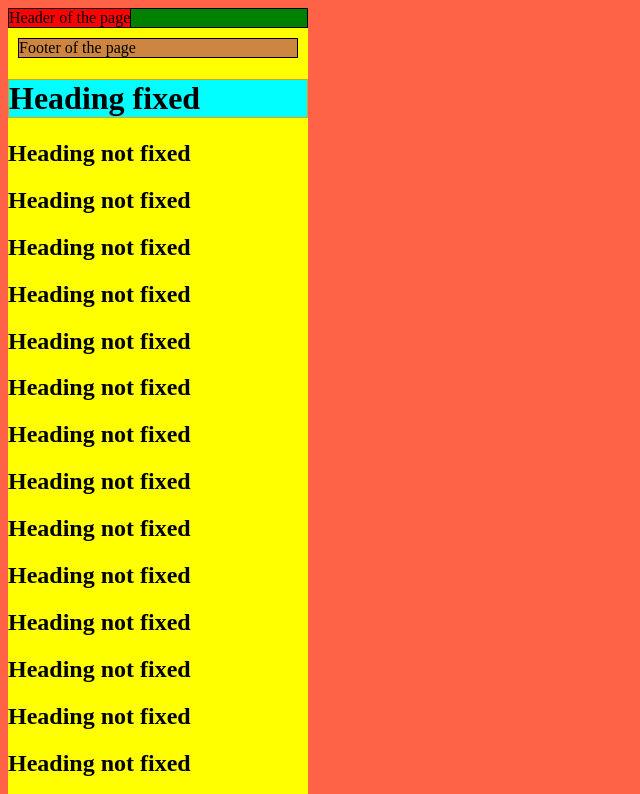
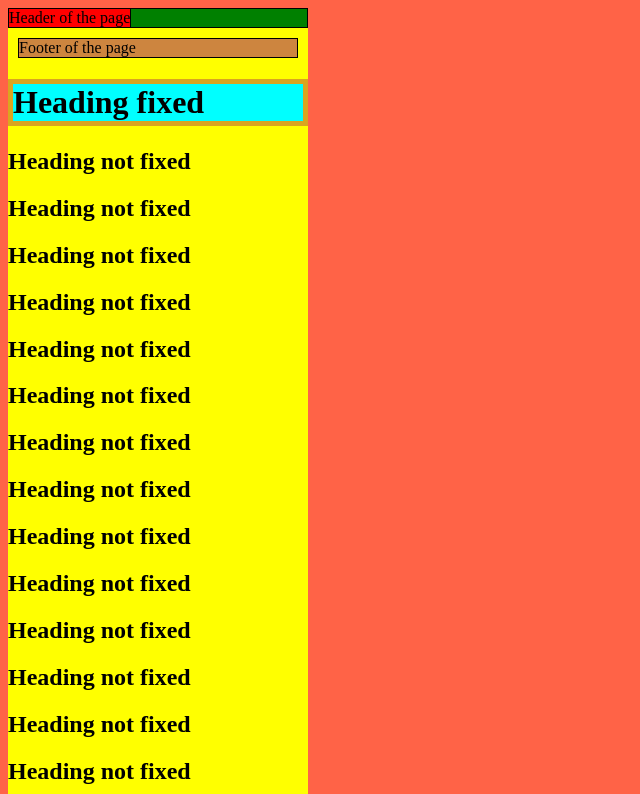
Before and after one commit to Praveenpravi16/THRUSKILLS, a plain HTML site: page positionone.html in a window 1280 px wide. Shown: the top 794 px of the page, without its empty margins (0-640 px from the left). Drawn offline with Linux system fonts and the light colour scheme.

Commit message:
updated positionone.css file

```diff
--- a/positionone.css
+++ b/positionone.css
@@ -30,7 +30,7 @@ body{
 
     }
     h1{
-        border: 1px solid goldenrod;
+        border: 5px solid goldenrod;
         background-color: aqua;
         position:sticky;
         top:0;
```
